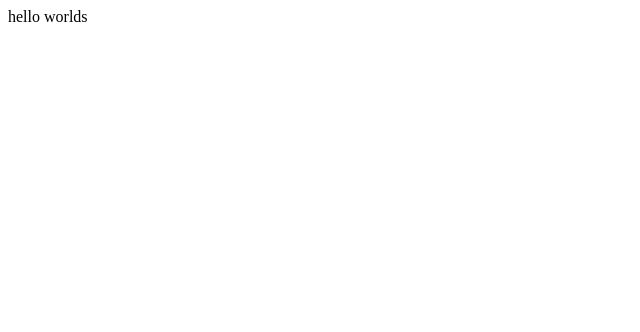
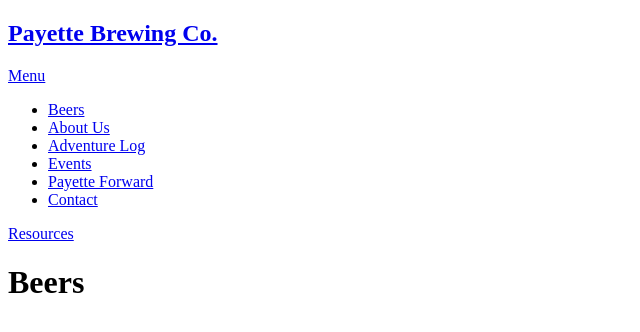
Before and after one commit to cedesign/cedesign.github.io, a plain HTML site: page index.html in a window 1280 px wide. Shown: the whole page, without its empty margins (0-640 px from the left). Drawn offline with Linux system fonts and the light colour scheme.

Commit message:
add pbc page

```diff
--- a/index.html
+++ b/index.html
@@ -1,11 +1,53 @@
-<!doctype html>
+<!DOCTYPE html>
 <html lang="en">
 <head>
   <meta charset="UTF-8">
-  <title>pbc testing</title>
+  <title>pbc test</title>
+  <meta name="viewport" content="width=device-width, initial-scale=1">
+  <!-- <link rel="stylesheet" href="css/style.css"> -->
 </head>
-<body>
-  hello worlds
+<body class="beers beers-list" id="page">
+
+
+  <div id="wrapper">
+    <header class="primary-header">
+        <nav class="primary-nav">
+          <a href="/">
+            <h1 class="logo">Payette Brewing Co.</h1>
+          </a>
+          <a href="#" class="icon-after" id="nav-trigger" data-icon="icon-menu"><span class="visuallyhidden">Menu</span></a>
+          <ul id="navigation">
+            <li>
+              <a href="/beers/">Beers</a>
+            </li>
+            <li>
+              <a href="/about/">About Us</a>
+            </li>
+            <li>
+              <a href="/_blog/Adventure_Log/">Adventure Log</a>
+            </li>
+            <li class="clear-logo">
+              <a href="/events/">Events</a>
+            </li>
+            <li>
+              <a href="/payette-forward/">Payette Forward</a>
+            </li>
+            <li>
+              <a href="/about/#contact">Contact</a>
+            </li>
+          </ul>
+          <a href="https://signin.onehub.com/signin" id="resources-nav"><span class="visuallyhidden">Resources</span></a>
+        </nav>
+      </header>
+
+      <div id="page-top">
+        <div class="heading-wrap">
+          <h1>Beers</h1>
+        </div>
+      </div>
+
+  </div>
+
 
 </body>
 </html>
```
